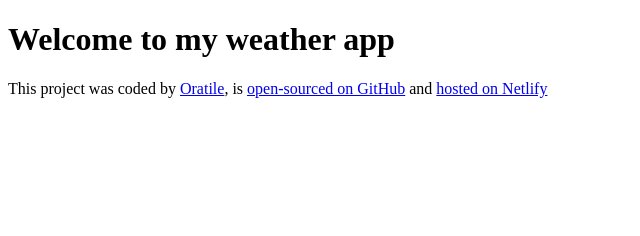
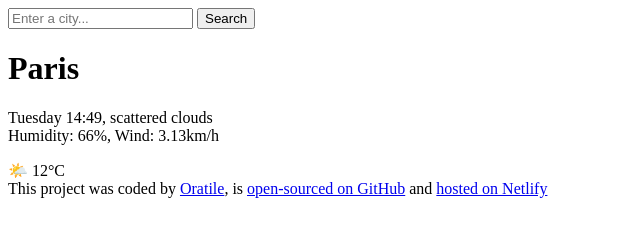
Before and after one commit to Lalacodes14/weather-app-portfolio-project, a plain HTML site: page index.html in a window 1280 px wide. Shown: the whole page, without its empty margins (0-640 px from the left). Drawn offline with Linux system fonts and the light colour scheme.

Commit message:
Updated index.html file

```diff
--- a/index.html
+++ b/index.html
@@ -8,7 +8,25 @@
 </head>
 
 <body>
-    <h1>Welcome to my weather app</h1>
+    <header>
+        <form>
+            <input type="search" placeholder="Enter a city..." required />
+            <input type="submit" value="Search" />
+        </form>
+    </header>
+
+    <main>
+        <div>
+            <h1>Paris</h1>
+            <p>
+                Tuesday 14:49, scattered clouds
+                <br />
+                Humidity: 66%, Wind: 3.13km/h
+            </p>
+        </div>
+        <div>🌤️ 12°C</div>
+    </main>
+
     <footer>
         This project was coded by
         <a href="https://github.com/Lalacodes14" target="_blank">Oratile</a>,
```
